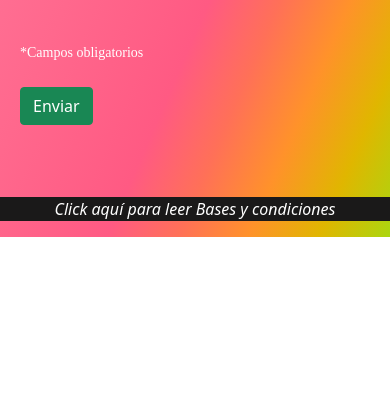
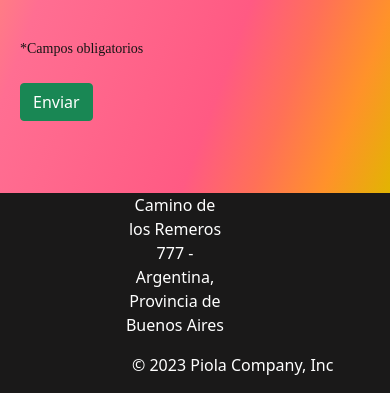
Before and after one commit to JulietaFerella/ProyectoCoder, a website: page pages/contacto.html in a window 390 px wide. Shown: the part 658-1051 px from the top of the page. Before the commit the page ends 895 px from the top, so only its background shows below. Drawn offline with nearby package versions, Linux system fonts and the light colour scheme.

Commit message:
pre emtrega 3 parte 2

```diff
--- a/pages/contacto.html
+++ b/pages/contacto.html
@@ -67,7 +67,7 @@
 
 <!--Este es el formulario para enviar a la empresa-->
 <br><br>
-<strong><h1 style="margin-left:20px">Contacto </h1></strong>
+<h2 style="margin-left: 20px;">Contacto</h2>
 <div class="FormularioDeContacto">
   <br>
 <main>
@@ -77,7 +77,7 @@
 </main>
 <br>
 
-      <form action="404.html" method="get">
+      <form >
 
         <div class="mb-3" style="margin-left:20px; margin-right: 20px;">
           <label for="exampleInputEmail1" class="form-label">Nombre*</label>
@@ -102,11 +102,6 @@
         <button style="margin-left:20px; margin-right: 20px;" type="button" class="btn btn-success " href="../pages/error404.html"> Enviar</button>
 
 
-
-
-
-
-
       </form>
 
 
@@ -124,9 +119,21 @@
 
 <br>
 
-    <footer style="background-color: rgb(26, 25, 25);">
-      <p style="text-align: center; font-style: italic; color: white;"> Click aquí para leer Bases y condiciones </p>
-  </footer>
+<footer class="footer_piola">
+  <div class="container">
+
+
+             <div align="center" class="div1">
+             <p>Camino de los Remeros 777 - Argentina, Provincia de Buenos Aires</p>
+             </div>
+
+
+
+             <div align="center" class="div2">
+               <p>© 2023 Piola Company, Inc</p>
+             </div>
+
+ </footer>
 
 
 
--- a/sass/_footer.scss
+++ b/sass/_footer.scss
@@ -5,8 +5,7 @@
 .footer{
     font-family: $footer-tipografia;
     background-color: $color-fondo-fotter;
-    color: white;
-
+    color: rgb(22, 21, 21);
 
 
 }
--- a/sass/style.scss
+++ b/sass/style.scss
@@ -10,6 +10,10 @@
   margin: 0;
   padding: 0;
   box-sizing: border-box;
+}
+
+html,body{
+  max-width: 100%;
 }
 
 .contenedor {
@@ -130,11 +134,15 @@
 
   .body {
         background-image: linear-gradient(to right bottom, #e9e97e, #feca69, #ffa96a, #ff887a, #ff6e92, #ff688d, #ff6188, #ff5a83, #ff7058, #ff922a, #e0b600, #abd610);
+        background-size:cover;
+        max-height: 100%;
+        max-width: 100%;
       }
 
       .bodyIndex {
         height: 100vh;
         width: 205vh;
+
       }
 
 
@@ -199,23 +207,51 @@
   font-size: 16px;
 }
 
+.div1{
+ margin-left: 330px;
+ margin-right: 150px;
+
+display: flex;
+
+}
+
+.div2{
+margin-left:450px;
+display: flex;
+}
+
+.footer_piola{
+  background-color: rgb(26, 25, 25);
+  color: white;
 
 
 
+
+}
 
 
 
 
 /* Estilos para pantallas pequeñas */
 @media screen and (min-width: 0px) and (max-width: 601px) {
+
+
+  html,body{
+    max-width: 100%;
+  }
+
   .contenedor {
     background-size: cover;
     height: 100vh;
+
+
   }
   .FotoPiolaFondo {
     background-image: url(../assets/img/fondo_piola_web.jpg);
-    background-size: contain;
+    background-size: cover;
     object-fit: cover;
+
+
   }
   .DivTitulo {
     position: flex;
@@ -266,11 +302,33 @@
 
 }
 
+.div1{
+  margin-left: 110px;
+  margin-right: 150px;
+ }
+
+ .div2{
+ margin-left:120px;
+
+ }
+
+ .footer_piola{
+  background-color: rgb(26, 25, 25);
+  color: white;
+
+
+}
 
 }
 
 /* Estilos para pantallas medianas */
 @media screen and (min-width: 601px) and (max-width: 1024px) {
+
+  html,body{
+    max-width: 100%;
+  }
+
+
   .contenedor {
     background-size: cover;
     height: 100vh;
@@ -301,4 +359,22 @@
     margin-left: 14px;
     opacity: 90%;
   }
+
+  .div1{
+    margin-left: 160px;
+    margin-right: 150px;
+   }
+
+   .div2{
+   margin-left:260px;
+
+   }
+
+   .footer_piola{
+    background-color: rgb(26, 25, 25);
+    color: white;
+
+
+  }
+
 }
```
Also changed, not shown: pages/galeria.html (+19 -6 lines), pages/index.html (+17 -6 lines), pages/proceso.html (+20 -21 lines), pages/que_hacemos.html (+15 -3 lines), assets/img/foto_piola.png, assets/img/icono_instagram.png (added), css/style.css, sass/_body.scss (line endings or trailing spaces), sass/style.css, 1 other file.
